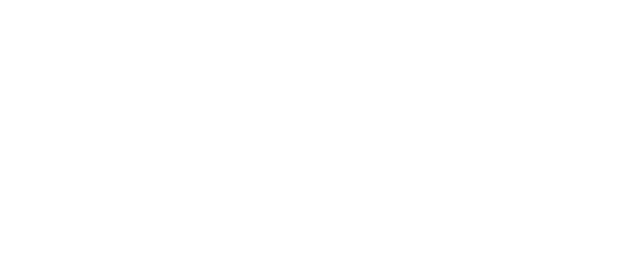
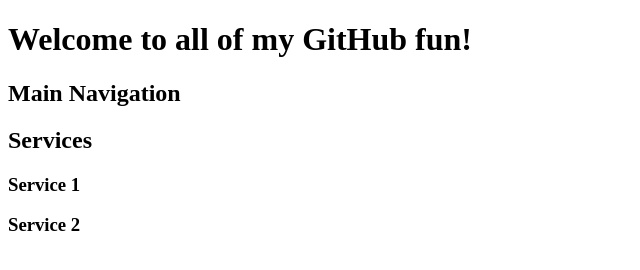
Before and after one commit to sundermac/in-class-markdown, a plain HTML site: page index.html in a window 1280 px wide. Shown: the whole page, without its empty margins (0-640 px from the left). Drawn offline with Linux system fonts and the light colour scheme.

Commit message:
Update index.html
Added in header, nav, main, and section.

```diff
--- a/index.html
+++ b/index.html
@@ -6,6 +6,17 @@
     <title>Markdown Example Using Github</title>
 </head>
 <body>
-
+    <h1>Welcome to all of my GitHub fun!</h1>
+    <header>
+        <h2>Main Navigation</h2>
+        <nav></nav>
+    </header>
+    <main>
+        <section>
+            <h2>Services</h2>
+            <h3>Service 1</h3>
+            <h3>Service 2</h3>
+        </section>
+    </main>
 </body>
 </html>
```
